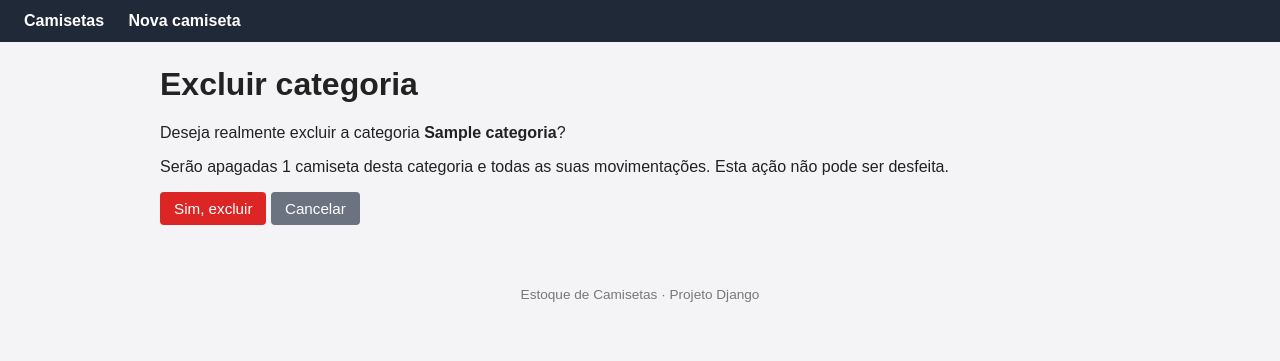
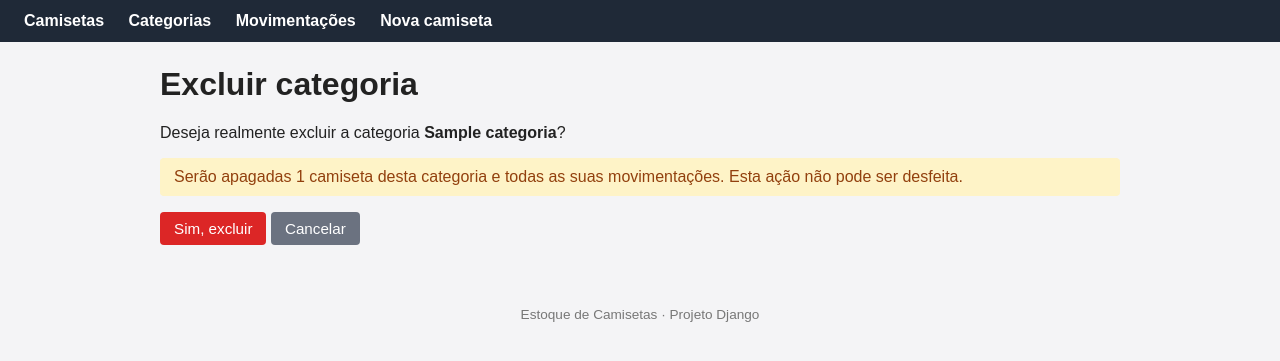
Before and after one commit to maryanemarquez/estoque-camisetas, a Django app: page /categorias/1/excluir/ in a window 1280 px wide. Shown: the top 361 px of the page. Run offline with Django 5.2, Linux system fonts and the light colour scheme; tables that the repository leaves empty hold one stand-in row (values such as "Sample post").

Commit message:
style: atualiza menu e estilos

```diff
--- a/estoque/static/estoque/estilo.css
+++ b/estoque/static/estoque/estilo.css
@@ -181,3 +181,11 @@ dd {
     color: #777;
     font-style: italic;
 }
+
+/* Etapa 3: aviso de exclusão (CASCADE) */
+.aviso {
+    background: #fef3c7;
+    color: #92400e;
+    padding: 10px 14px;
+    border-radius: 4px;
+}
--- a/templates/base.html
+++ b/templates/base.html
@@ -3,8 +3,7 @@
 templates/base.html
 Papel: layout base do site. Todas as páginas herdam deste arquivo
 com {% extends 'base.html' %} e preenchem os blocos 'titulo' e 'conteudo'.
-Os links de Categorias, Movimentações e Início entram nas Etapas 3 e 4
-({% url %} de rota inexistente gera NoReverseMatch).
+O link de Início entra na Etapa 4 (dashboard).
 ==============================================================
 {% endcomment %}
 {% load static %}
@@ -19,6 +18,8 @@ Os links de Categorias, Movimentações e Início entram nas Etapas 3 e 4
 <body>
     <nav>
         <a href="{% url 'lista_itens' %}">Camisetas</a>
+        <a href="{% url 'lista_categorias' %}">Categorias</a>
+        <a href="{% url 'lista_movimentacoes' %}">Movimentações</a>
         <a href="{% url 'criar_item' %}">Nova camiseta</a>
     </nav>
 
```
